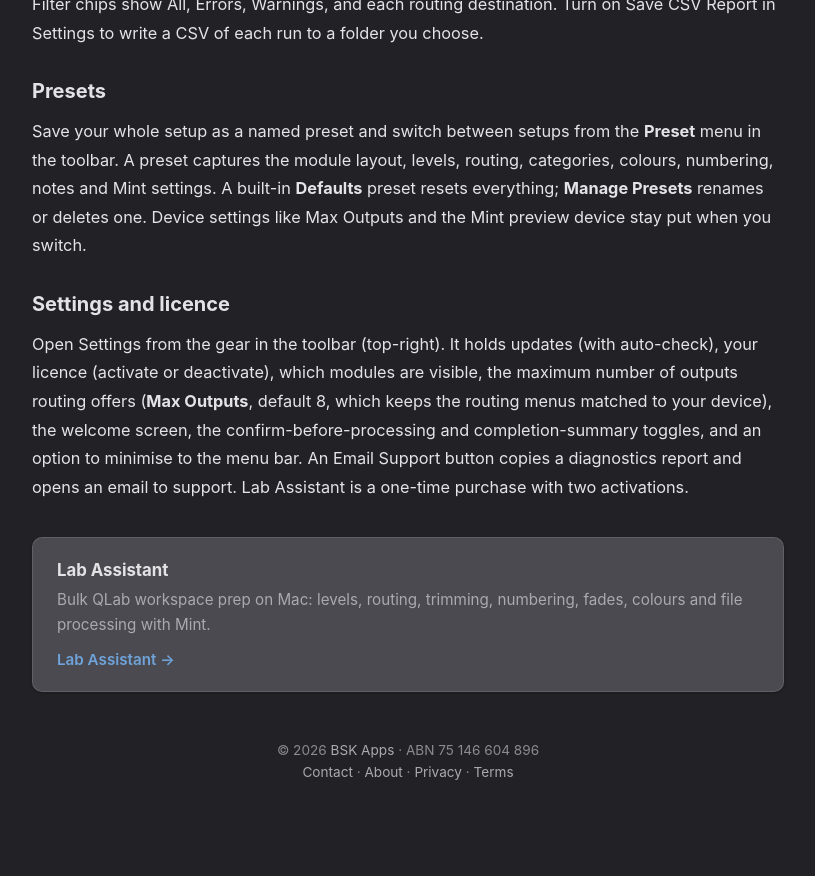
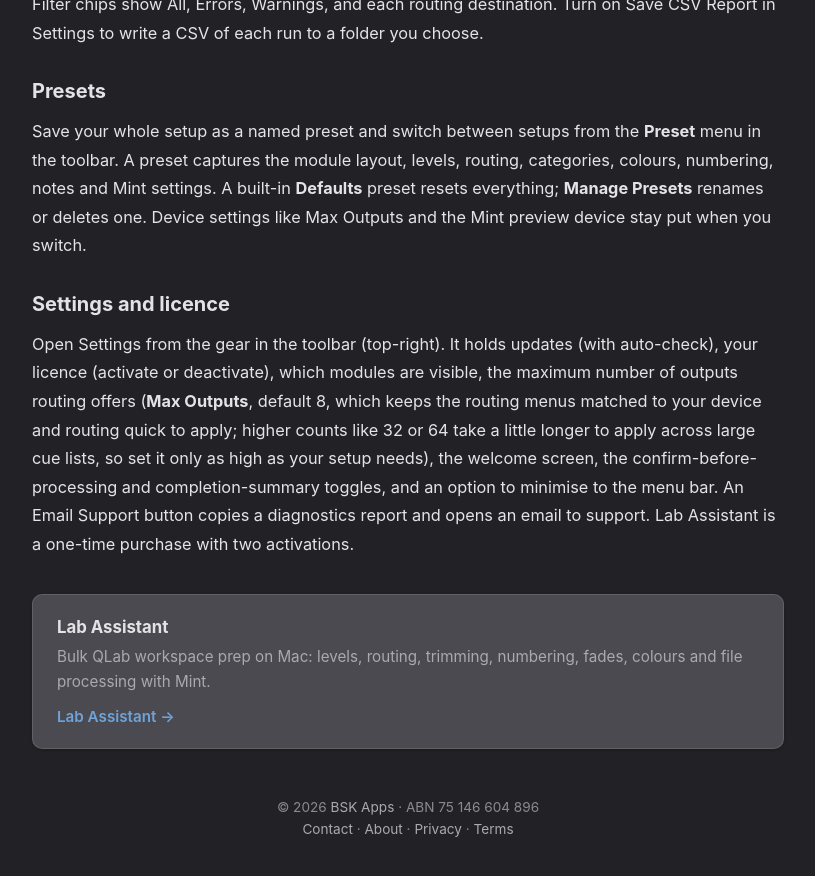
Before and after one commit to BSKapps/bskapps.github.io, a Jekyll site: the page built from articles/lab-assistant-guide/index.html, in a window 1280 px wide and 900 px high, scrolled down 3971 px. Shown: the top 876 px of the window, without its empty margins (232-1047 px from the left). Built offline with Jekyll 4.4.1, drawn with Linux system fonts in a browser that asks for light colours; before the commit the page ends 4814 px from its top, so only the background shows below that.

Commit message:
LA guide: note higher Max Outputs (32-64) is slower to apply routing

```diff
--- a/_data/guides/lab-assistant-guide.json
+++ b/_data/guides/lab-assistant-guide.json
@@ -92,7 +92,7 @@
       { "type": "paragraph", "text": "Save your whole setup as a named preset and switch between setups from the **Preset** menu in the toolbar. A preset captures the module layout, levels, routing, categories, colours, numbering, notes and Mint settings. A built-in **Defaults** preset resets everything; **Manage Presets** renames or deletes one. Device settings like Max Outputs and the Mint preview device stay put when you switch." }
     ] },
     { "id": "settings", "title": "Settings and licence", "blocks": [
-      { "type": "paragraph", "text": "Open Settings from the gear in the toolbar (top-right). It holds updates (with auto-check), your licence (activate or deactivate), which modules are visible, the maximum number of outputs routing offers (**Max Outputs**, default 8, which keeps the routing menus matched to your device), the welcome screen, the confirm-before-processing and completion-summary toggles, and an option to minimise to the menu bar. An Email Support button copies a diagnostics report and opens an email to support. Lab Assistant is a one-time purchase with two activations." }
+      { "type": "paragraph", "text": "Open Settings from the gear in the toolbar (top-right). It holds updates (with auto-check), your licence (activate or deactivate), which modules are visible, the maximum number of outputs routing offers (**Max Outputs**, default 8, which keeps the routing menus matched to your device and routing quick to apply; higher counts like 32 or 64 take a little longer to apply across large cue lists, so set it only as high as your setup needs), the welcome screen, the confirm-before-processing and completion-summary toggles, and an option to minimise to the menu bar. An Email Support button copies a diagnostics report and opens an email to support. Lab Assistant is a one-time purchase with two activations." }
     ] }
   ]
 }
```
